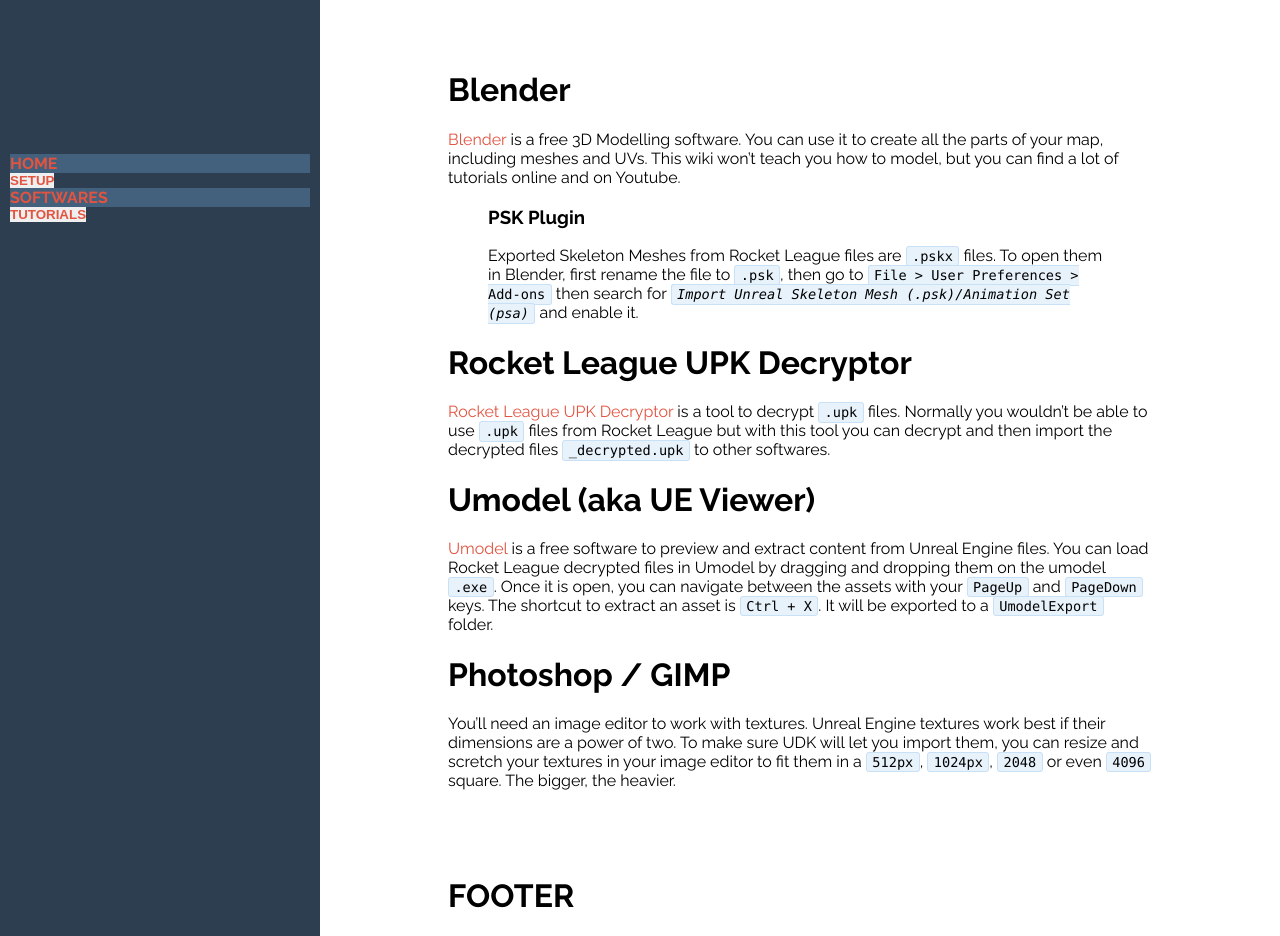
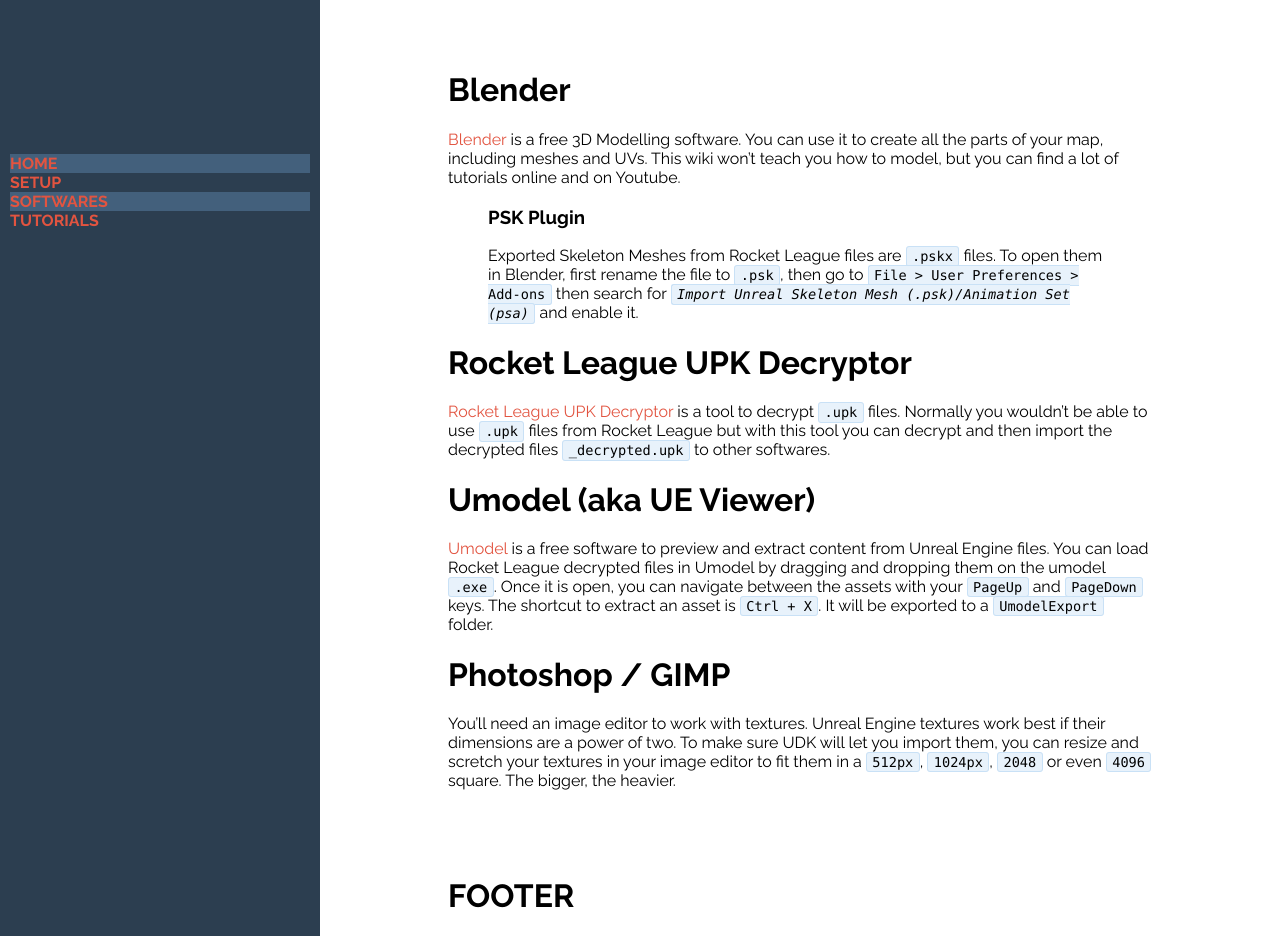
Before and after one commit to rocketleaguemoddingwiki/rocketleaguemoddingwiki.github.io, a Jekyll site: the page built from pages/softwares/softwares.md, in a window 1280 px wide and 936 px high. Built offline with Jekyll 4.4.1, drawn with Linux system fonts in a browser that asks for light colours.

Commit message:
replacing buttons by links

```diff
--- a/_includes/nav.html
+++ b/_includes/nav.html
@@ -15,10 +15,10 @@
             {% if link.sublinks %}
 
                 <li class="{{ isCurrentPage }}">
-                    <button class="menu_item" onclick="changeDisplay('dropdown_{{ count }}', 'block')"><strong>{{ link.title }}</strong></button>
+                    <a onclick="changeDisplay(event, 'dropdown_{{ count }}', 'block')"><strong>{{ link.title }}</strong></a>
                     <ul id="dropdown_{{ count }}" class="dropdown">
                         {% for sublink in link.sublinks %}
-                            <li class="menu_sub_item">
+                            <li>
                                 <a href="{{ site.baseurl }}{{ sublink.url }}">{{ sublink.title }}</a>
                             </li>
                         {% endfor %}
@@ -28,7 +28,7 @@
             {% else %}
 
                 <li class="{{ isCurrentPage }}">
-                    <a class="menu_item" href="{{ site.baseurl }}{{ link.url }}"><strong>{{ link.title }}</strong></strong></a>
+                    <a href="{{ site.baseurl }}{{ link.url }}"><strong>{{ link.title }}</strong></strong></a>
                 </li>
 
             {% endif %}
--- a/js/main.js
+++ b/js/main.js
@@ -1,4 +1,6 @@
-function changeDisplay(id, type) {
+
+
+function changeDisplay(event, id, type) {
 
 	var element = document.getElementById(id);
 	var display = getStyle(element, "display");
@@ -8,6 +10,8 @@
 	} else {
 		element.style.display = "none";
 	}
+
+	event.preventDefault();
 
 }
 
```
